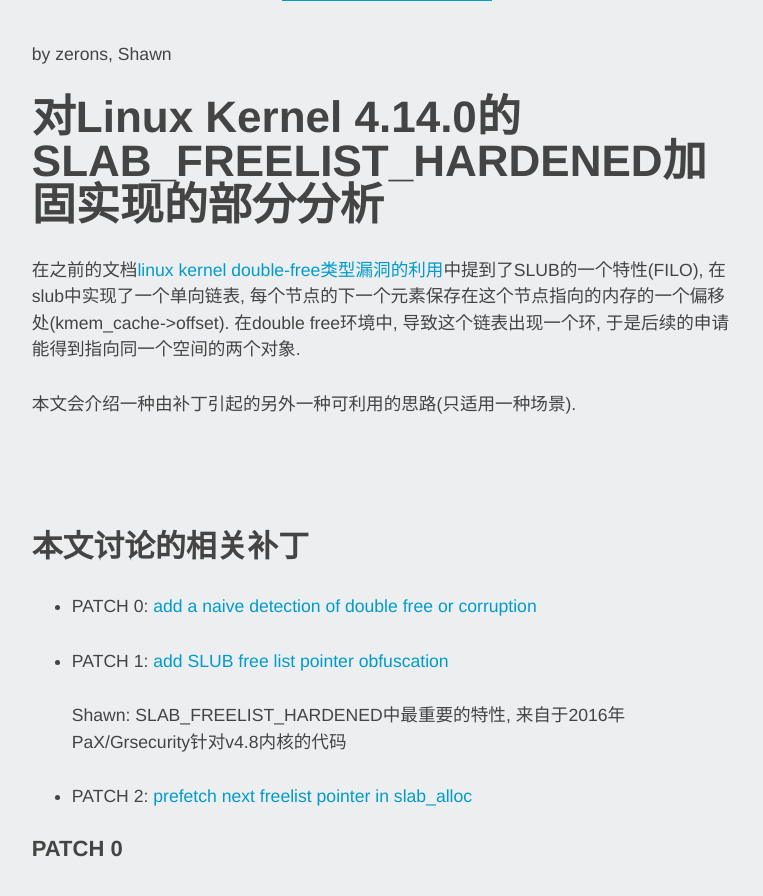
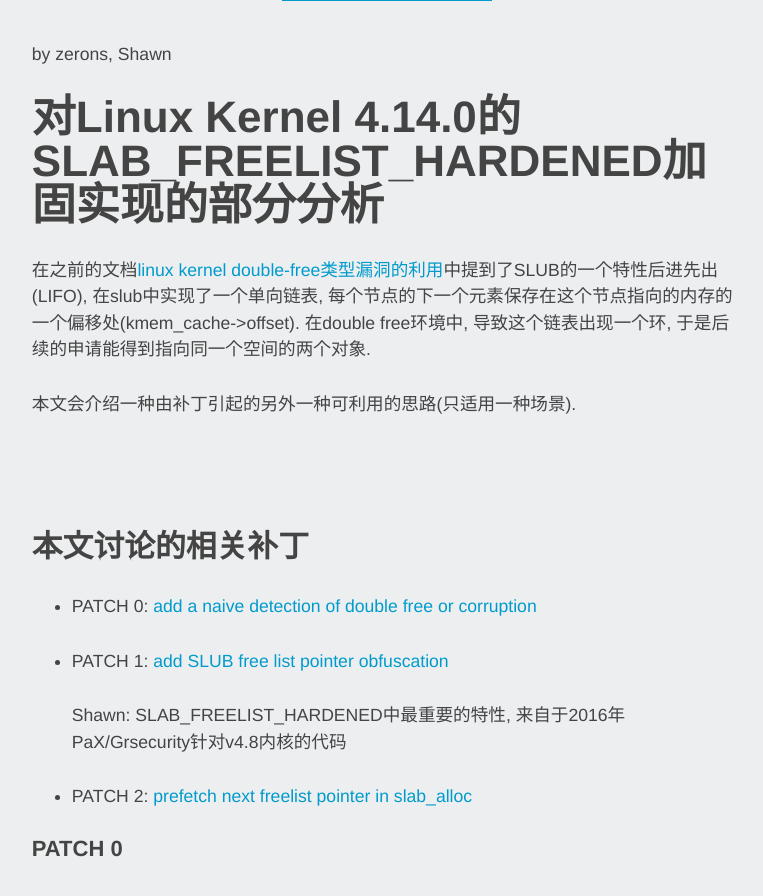
Before and after one commit to hardenedlinux/hardenedlinux.github.io, a Jekyll site: the page built from _posts/2017-12-02-linux_kernel_4.14的SLAB_FREELIST_HARDENED的简要分析.md, in a window 1280 px wide and 900 px high, scrolled down 550 px. Shown: the top 896 px of the window, without its empty margins (253-1016 px from the left). Built offline with Jekyll 4.4.1, drawn with Linux system fonts in a browser that asks for light colours.

Commit message:
Update 2017-12-02-linux_kernel_4.14的SLAB_FREELIST_HARDENED的简要分析.md

```diff
--- a/_posts/2017-12-02-linux_kernel_4.14的SLAB_FREELIST_HARDENED的简要分析.md
+++ b/_posts/2017-12-02-linux_kernel_4.14的SLAB_FREELIST_HARDENED的简要分析.md
@@ -12,7 +12,7 @@ by zerons, Shawn
 
 # 对Linux Kernel 4.14.0的SLAB_FREELIST_HARDENED加固实现的部分分析
 
-在之前的文档[linux kernel double-free类型漏洞的利用](https://github.com/snorez/blog/blob/master/linux%20kernel%20double-free%E7%B1%BB%E5%9E%8B%E6%BC%8F%E6%B4%9E%E7%9A%84%E5%88%A9%E7%94%A8.md)中提到了SLUB的一个特性(FILO), 在slub中实现了一个单向链表, 每个节点的下一个元素保存在这个节点指向的内存的一个偏移处(kmem_cache->offset). 在double free环境中, 导致这个链表出现一个环, 于是后续的申请能得到指向同一个空间的两个对象.
+在之前的文档[linux kernel double-free类型漏洞的利用](https://github.com/snorez/blog/blob/master/linux%20kernel%20double-free%E7%B1%BB%E5%9E%8B%E6%BC%8F%E6%B4%9E%E7%9A%84%E5%88%A9%E7%94%A8.md)中提到了SLUB的一个特性后进先出(LIFO), 在slub中实现了一个单向链表, 每个节点的下一个元素保存在这个节点指向的内存的一个偏移处(kmem_cache->offset). 在double free环境中, 导致这个链表出现一个环, 于是后续的申请能得到指向同一个空间的两个对象.
 
 本文会介绍一种由补丁引起的另外一种可利用的思路(只适用一种场景).
 
```
